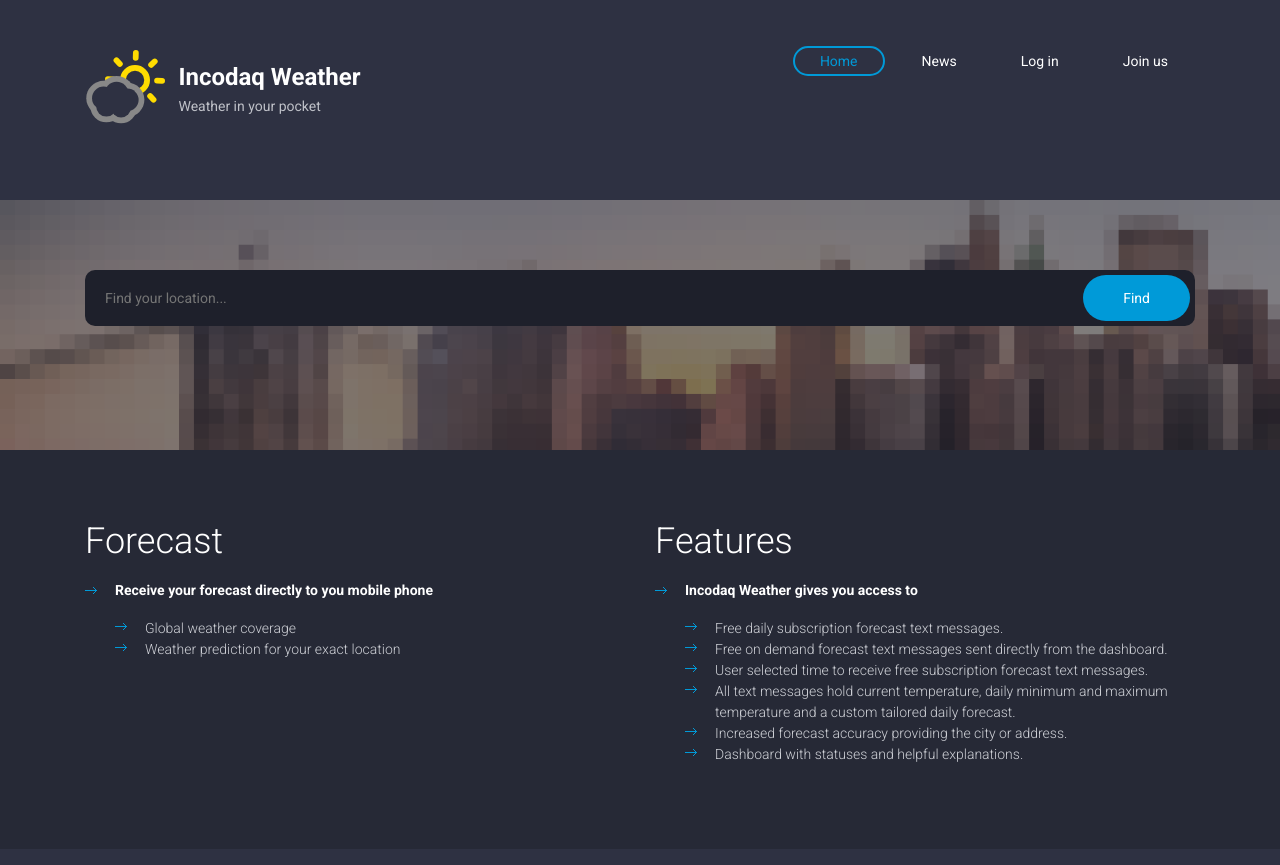
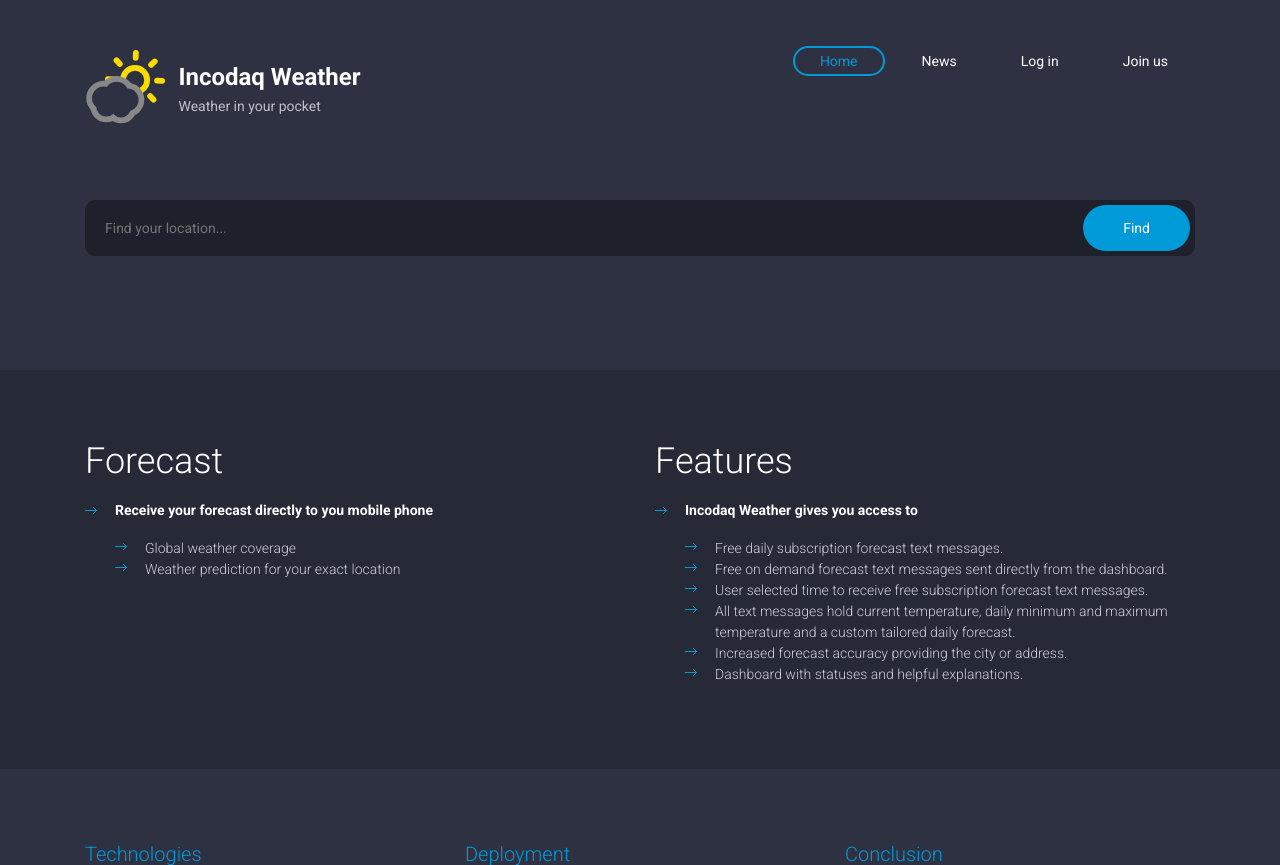
Before and after one commit to GoranAviani/incodaq_weather, a Django app: template templates/index.html in a window 1280 px wide. Shown: the top 865 px of the page. Run offline with Django 3.2, Linux system fonts and the light colour scheme; the template is opened without the code that fills it, so the values that code supplies are empty; parts of the project's set-up code (start-up, migrations or seed data) failed here and were passed over; some libraries are stand-ins or nearby versions.

Commit message:
resizing of space on index page

```diff
--- a/static/css/style.css
+++ b/static/css/style.css
@@ -1211,8 +1211,8 @@ form textarea {
 
 .hero {
   background-size: cover;
-  padding: 70px 0;
-  min-height: 350px; }
+
+  min-height: 270px; }
 
 .find-location {
   position: relative;
--- a/templates/index.html
+++ b/templates/index.html
@@ -8,7 +8,7 @@
 {% block content %}
 
 <main class="main-content">
-<div class="hero" data-bg-image="images/banner.png">
+<div class="hero">
 				<div class="container">
 					<form action="#" class="find-location">
 						<input type="text" placeholder="Find your location...">
```
